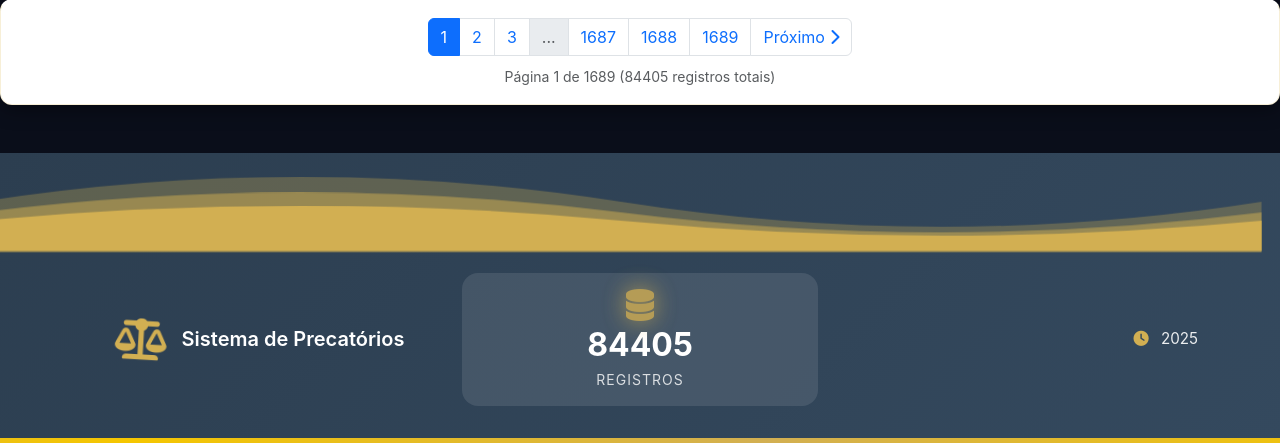
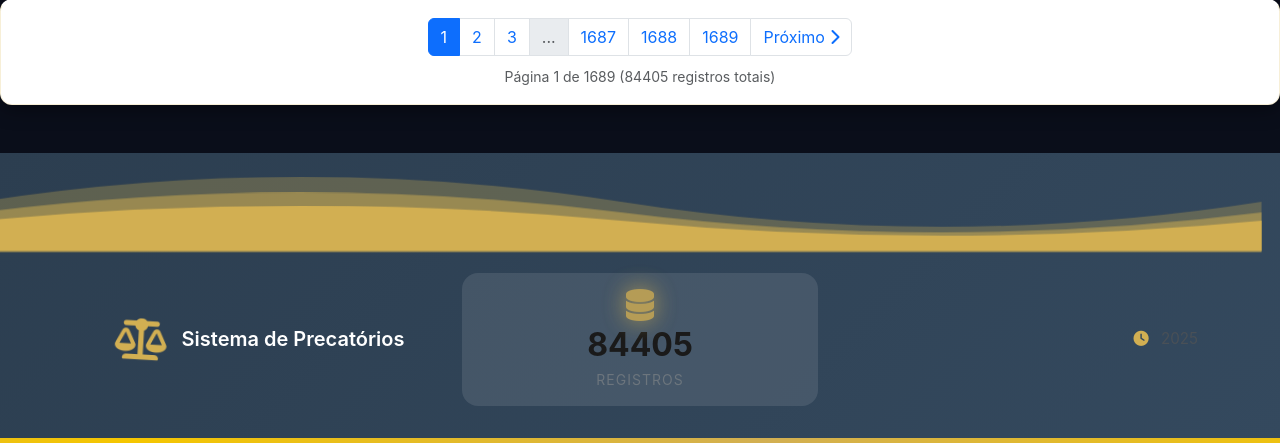
Before and after one commit to williamjohndias/sistema-precatorios, a Flask app: page / in a window 1280 px wide. Shown: the part 925-1368 px from the top of the page. Run offline with Flask 3, Linux system fonts and the light colour scheme; data that the repository does not hold is empty; some libraries are stand-ins or nearby versions.

Commit message:
Ajustar cores do rodape para modo claro

```diff
--- a/static/style.css
+++ b/static/style.css
@@ -1256,7 +1256,7 @@ input[list]:hover {
 .stat-number {
     font-size: 2rem;
     font-weight: 700;
-    color: #fff;
+    color: #1a1a1a;
     line-height: 1;
     animation: count-up 2s ease-out;
 }
@@ -1274,7 +1274,7 @@ input[list]:hover {
 
 .stat-label {
     font-size: 0.875rem;
-    color: rgba(255, 255, 255, 0.8);
+    color: #6c757d;
     text-transform: uppercase;
     letter-spacing: 1px;
 }
@@ -1296,7 +1296,7 @@ input[list]:hover {
 }
 
 .footer-info p {
-    color: rgba(255, 255, 255, 0.9);
+    color: #495057;
     font-size: 0.95rem;
 }
 
```
